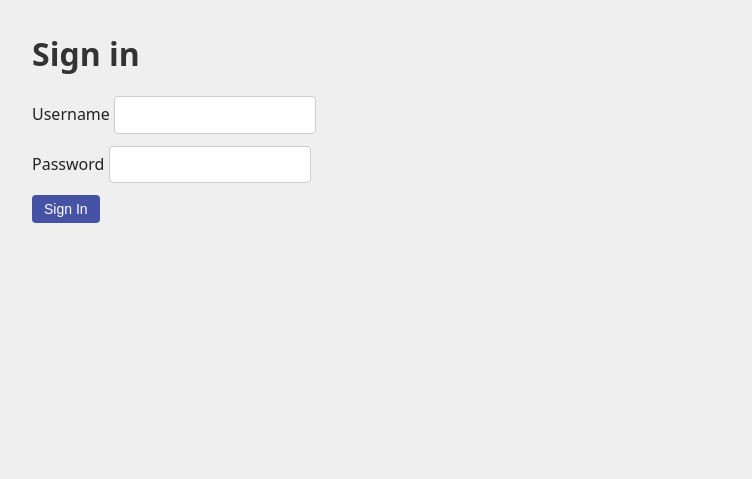
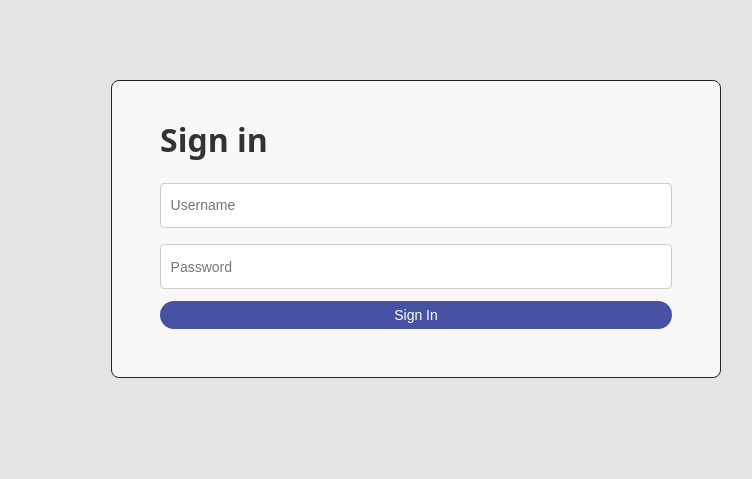
Before and after one commit to Chikuman/cse108_lab8_group34, a Flask app: page / in a window 1280 px wide. Shown: the top 479 px of the page, without its empty margins (224-976 px from the left). Run offline with Flask 3, Linux system fonts and the light colour scheme.

Commit message:
Finished CSS
Feel free to change up any css

```diff
--- a/Lab8/static/css/styles.css
+++ b/Lab8/static/css/styles.css
@@ -2,7 +2,7 @@
 
 body {
   font-family: system-ui, Arial, sans-serif;
-  background-color: #f0efef;
+  background-color: #e4e4e6;
   color: #222;
   margin: 0;
   padding: 0;
@@ -19,6 +19,22 @@ body {
     margin: 0 auto;
 }
 
+.sign-in-container {
+  justify-self: center;
+  border: 1px solid #222;
+  background-color: rgb(249, 247, 247);
+  border-radius: 0.5rem;
+  margin-top: 5rem;
+  padding: 1rem 3rem 3rem 3rem;
+}
+
+.login-container {
+  width: 40vw;
+  display: flex;
+  flex-direction: column;
+  gap: 1rem;
+}
+
 h1, h2 {
   color: #333;
 }
@@ -26,7 +42,7 @@ h1, h2 {
 .line {
   border: none;
   border-top: 1px solid #ccc;
-  margin: 0 0 3rem 0;
+  margin: 0 0 2rem 0;
 }
 
 p {
@@ -34,11 +50,22 @@ p {
 }
 
 .button-container {
-  margin-bottom: 1rem;
+  display: flex;
+  gap: 0;
+  width: 100%;
+}
+
+.sign-in-button {
+  width: 40vw;
+  border-radius: 1rem;
 }
 
 .selector-button {
   font-size: 20px;
+  background-color: #374693;
+  width: 50%;
+  height: 3rem;
+  border-radius: 0;
 }
 
 .add-drop-class {
@@ -97,7 +124,7 @@ table {
   width: 100%;
   border-collapse: collapse;
   margin-top: 12px;
-  border-radius: 0.5rem;
+  /* border-radius: 0.5rem; */
   overflow: hidden;
   background-color: #f5f5f5;
   box-shadow: 0 2px 6px rgba(59, 59, 59, 0.2);
--- a/Lab8/static/js/index.js
+++ b/Lab8/static/js/index.js
@@ -46,6 +46,7 @@ function updateGrade(enrollmentId) {
         if (cell) {
           cell.textContent = data.grade || "N/A";
         }
+        location.reload();
       } else {
         alert(data.error || "Error updating grade.");
       }
--- a/Lab8/templates/base.html
+++ b/Lab8/templates/base.html
@@ -18,14 +18,6 @@
   </head>
   <body>
     <div class="container">
-      {% with messages = get_flashed_messages(with_categories=true) %}
-        {% if messages %}
-          {% for cat, msg in messages %}
-            <div class="flash {{ cat }}">{{ msg }}</div>
-          {% endfor %}
-        {% endif %}
-      {% endwith %}
-
       {% block body %}{% endblock %}
     </div>
   </body>
--- a/Lab8/templates/login.html
+++ b/Lab8/templates/login.html
@@ -1,18 +1,37 @@
 {% extends "base.html" %}
 {% block title %}Sign in{% endblock %}
 {% block body %}
+  <div class="sign-in-container">
     <h1>Sign in</h1>
+
+    {% with messages = get_flashed_messages(with_categories=true) %}
+      {% if messages %}
+        {% for category, message in messages %}
+          <div class="flash {{ category }}">{{ message }}</div>
+        {% endfor %}
+      {% endif %}
+    {% endwith %}
+
     <form method="POST" action="{{ url_for('auth.login') }}">
-    <label>Username
-      <input type="text" name="username" required>
-    </label>
-    <label>Password
-      <input type="password" name="password" required>
-    </label>
+      <div class="login-container">
+        <input
+          type="text"
+          name="username"
+          placeholder="Username"
+          style="height: 1.5rem;"
+          required >
+        <input
+          type="password"
+          name="password"
+          placeholder="Password"
+          style="height: 1.5rem;"
+          required >
+      </div>
       <div class="row">
         <!-- <label><input type="checkbox" name="remember"> Remember me</label> -->
-      <button type="submit">Sign In</button>
+        <button type="submit" class="sign-in-button">Sign In</button>
       </div>
     </form>
     <!-- <p>No account? <a href="{{ url_for('auth.register') }}">Create one</a>.</p> -->
+  </div>
 {% endblock %}
```
Also changed, not shown: Lab8/templates/index.html (+4 -4 lines), Lab8/instance/app.db. Lines whose indentation alone changed are shown as unchanged.
